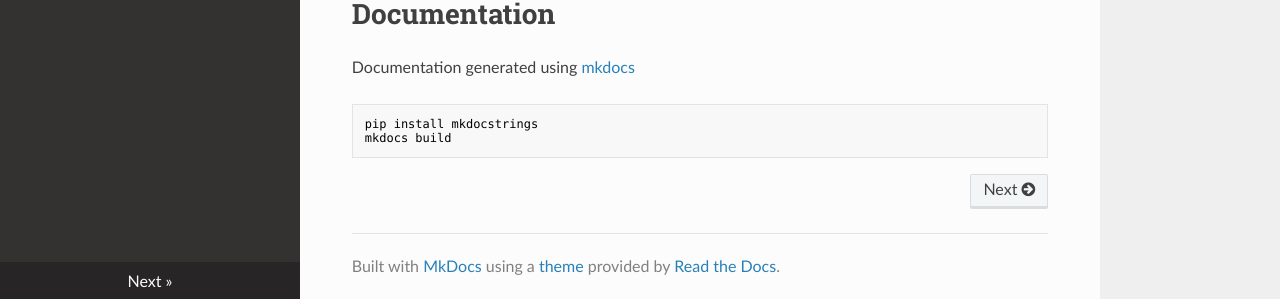
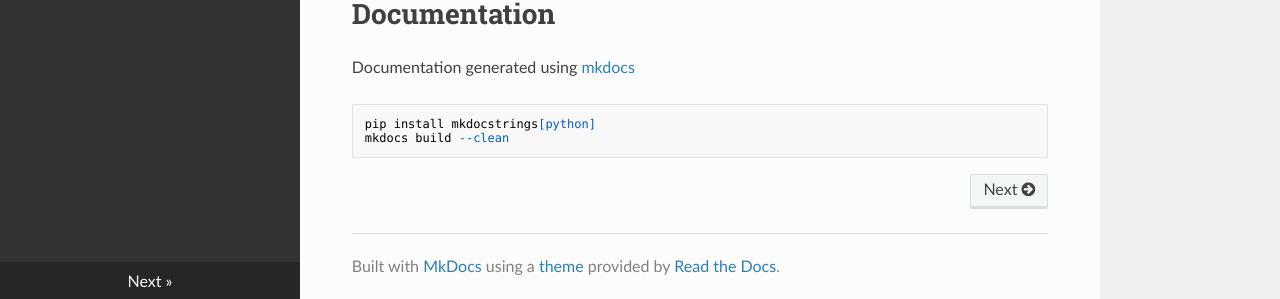
Before and after one commit to BIMSBbioinfo/flexynesis, an MkDocs documentation site: the page built from docs/index.md, in a window 1280 px wide and 900 px high, scrolled down 5122 px. Shown: the part 598-897 px from the top of the window. Built offline with MkDocs 1.6.1, drawn with Linux system fonts in a browser that asks for light colours; nearby versions of some CDN libraries; some of the changed text lies outside the part shown.

Commit message:
sync readme with index

````diff
--- a/docs/index.md
+++ b/docs/index.md
@@ -229,6 +229,6 @@ jupyter nbconvert --to html brca_subtypes.ipynb
 Documentation generated using [mkdocs](https://mkdocstrings.github.io/)
 
 ```
-pip install mkdocstrings
-mkdocs build
+pip install mkdocstrings[python]
+mkdocs build --clean
 ```
````
Also changed, not shown: other parts of docs/index.md (+1 -1 lines).
